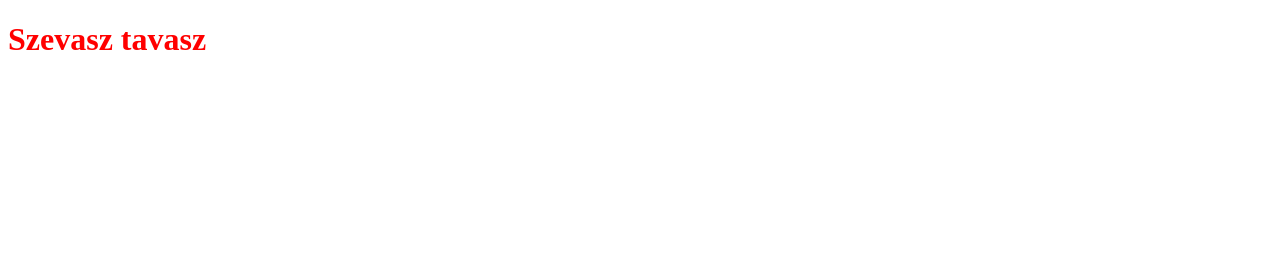
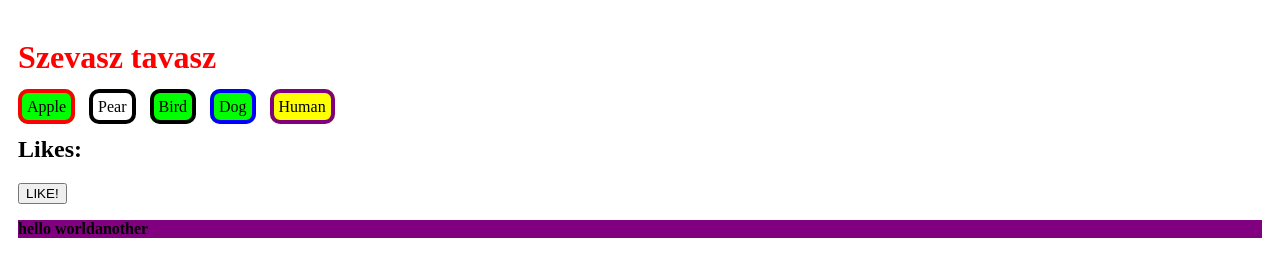
Before and after one commit to kovacsbenc3/JS, a plain HTML site: page index.html in a window 1280 px wide. Drawn offline with nearby package versions, Linux system fonts and the light colour scheme.

Commit message:
LIKE Button

```diff
--- a/index.html
+++ b/index.html
@@ -8,8 +8,17 @@
 </head>
 <body>
     <h1>Szevasz tavasz</h1>
+    <div class="first">Apple</div>
+    <div class="second">Pear</div>
+    <div class="third">Bird</div>
+    <div class="fourth">Dog</div>
+    <div class="fifth">Human</div>
+
+    <h2>Likes:</h2>
+    <button>LIKE!</button>
+    <p>13</p>
+    <script src="https://code.jquery.com/jquery-3.5.1.min.js"></script>
     <script src="script.js"></script>
-
 
 </body>
 </html>
--- a/script.js
+++ b/script.js
@@ -1,3 +1,18 @@
+// 4th part
+
+$('p').css('background','purple');
+
+$('p').text('<strong>hello world</strong>');
+$('p').html('<strong>hello world</strong>');
+$('p').append('<strong>another</strong>');
+
+
+$('button').click(()=> {
+    $('.first').toggleClass('hidden');
+})
+
+
+//from first part to third
 console.log("This is JaBaScript;)");
 
 let colors = ["orange", "blue", "green", "purple"];
--- a/style.css
+++ b/style.css
@@ -1,3 +1,32 @@
 h1{
     color:red;
 }
+div {
+    display: inline;
+    margin-right: 10px;
+    padding: 5px;
+    border-radius: 10px;
+    border: 4px solid black;
+    background: lime;
+  }
+  .first {
+    border: 4px solid red;
+  }
+  .second {
+    border: 4px solid #000000;
+    background: white;
+  }
+  .fourth {
+    border: 4px solid blue;
+  }
+  .fifth {
+    border: 4px solid purple;
+    background: yellow;
+  }
+  body {
+    padding: 10px;
+  }
+
+  .hidden {
+      display: none;
+  }
```
